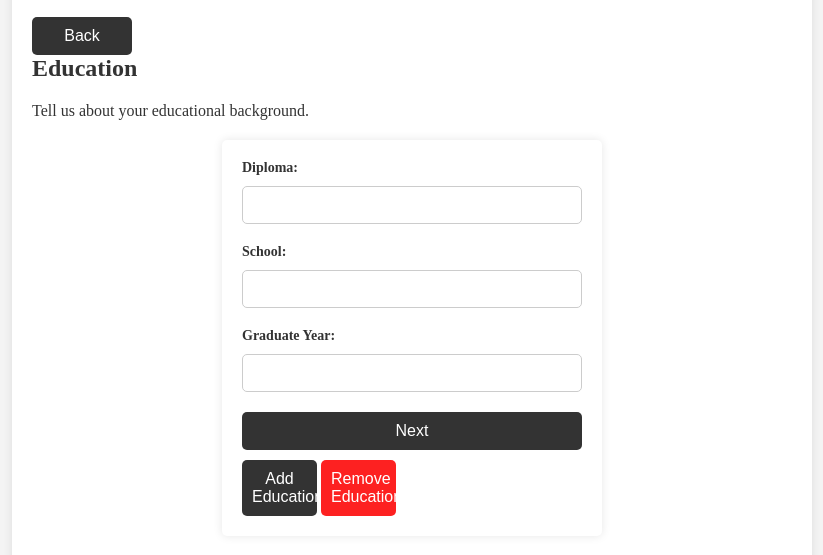
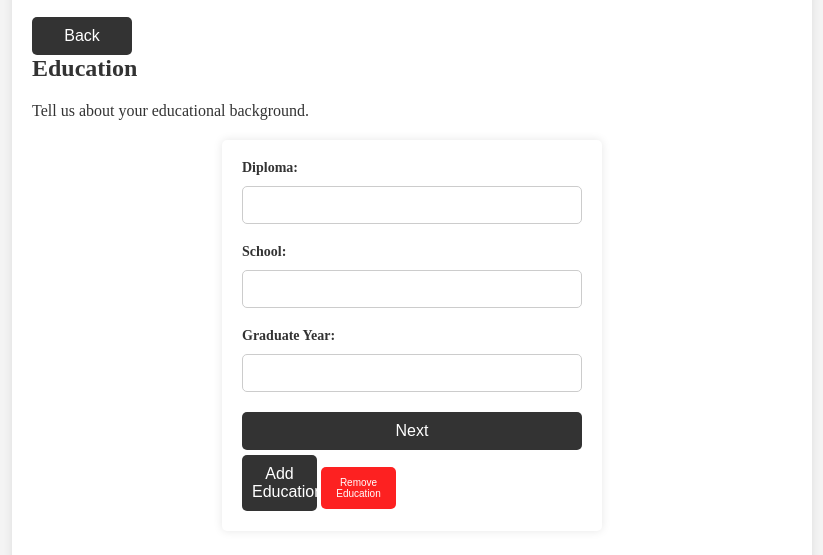
Before and after one commit to issikaaymeric/Student-Resume-Creator, a website: page public/education.html in a window 1280 px wide. Shown: the part 147-702 px from the top of the page, without its empty margins (228-1051 px from the left). Drawn offline with Linux system fonts and the light colour scheme.

Commit message:
Fix Education Buttons Section

```diff
--- a/public/styles.css
+++ b/public/styles.css
@@ -170,6 +170,7 @@
     border-radius: 5px;
     font-size: 16px;
     cursor: pointer;
+    margin-top: 5px;
 }
 
 #addEducation:hover{
@@ -186,7 +187,7 @@
     color: #fff;
     border: none;
     border-radius: 5px;
-    font-size: 16px;
+    font-size: 10px;
     cursor: pointer;
     margin-top: 10px;
 }
```
